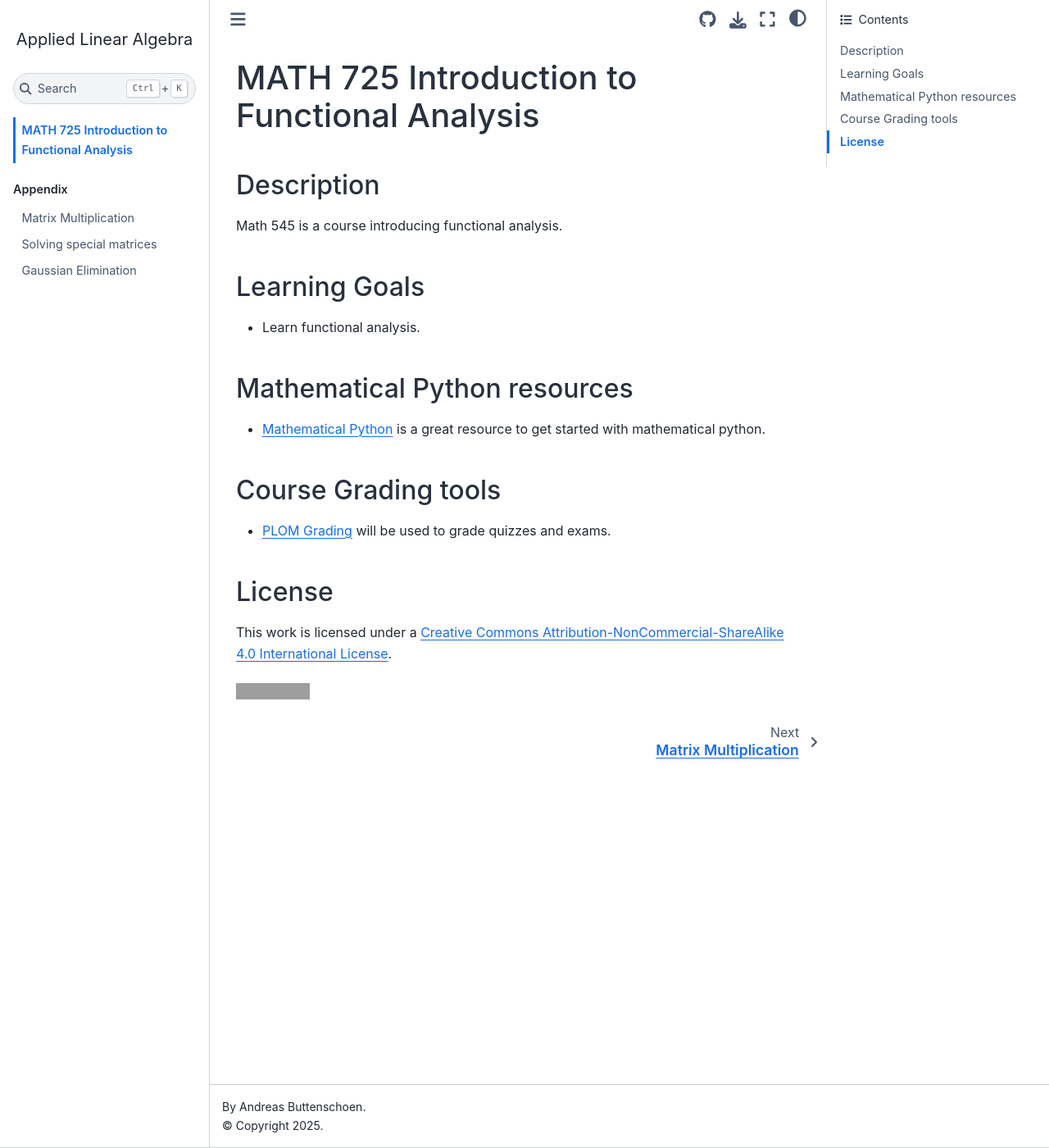
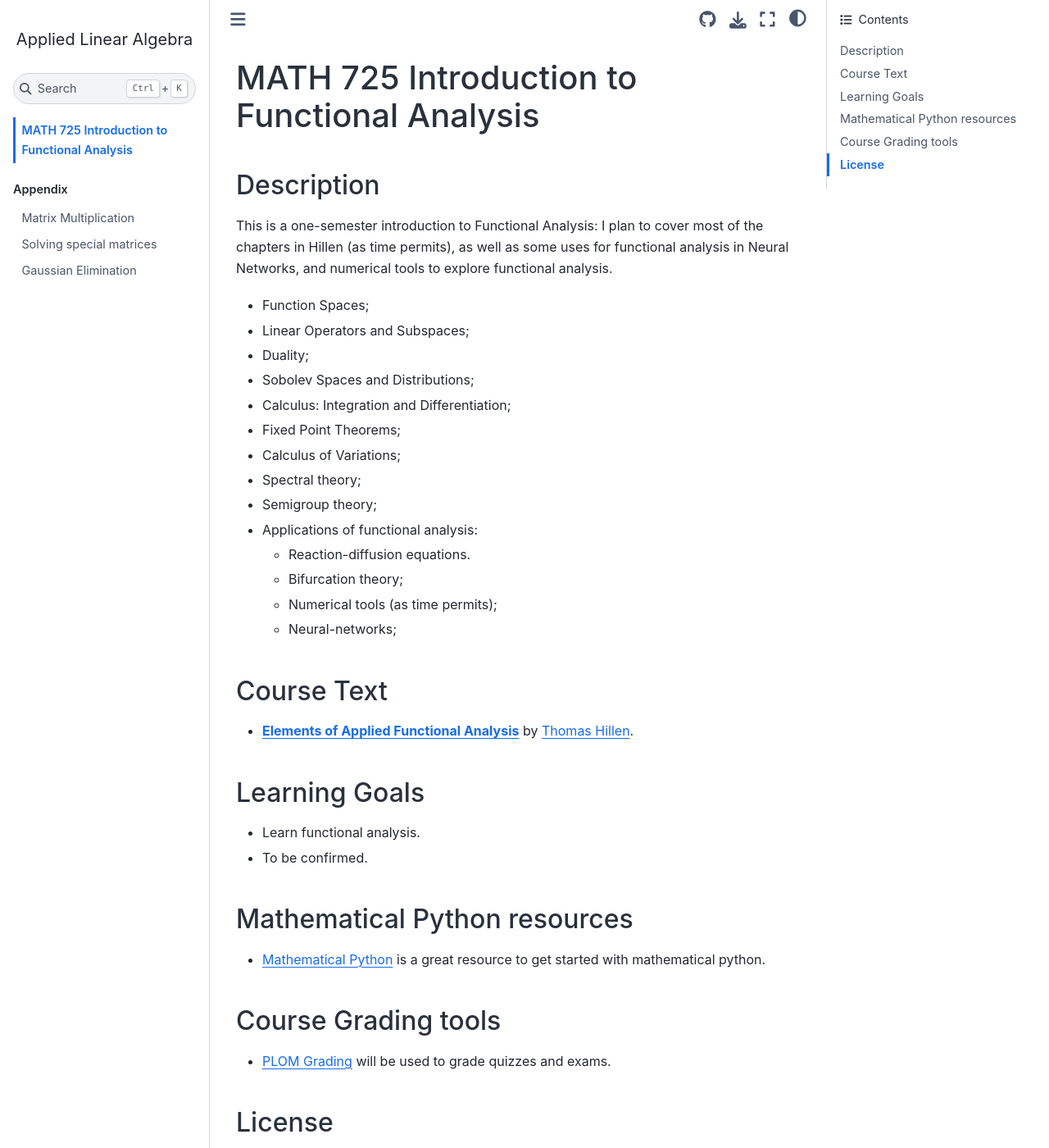
Before and after one commit to adrs0049/MATH725, a Jupyter Book: the page built from index.md, in a window 1280 px wide and 1400 px high. Shown: the whole window at 82% size. Built offline with Jupyter Book 1.0.4 settings and Sphinx 7.4.7 and the Sphinx Book theme 1.1.4, drawn with Linux system fonts in a browser that asks for light colours; pages that are not in the unit, such as notebooks, are missing from menus; grey boxes are pictures that could not be loaded.

Commit message:
Update index.

```diff
--- a/index.md
+++ b/index.md
@@ -2,12 +2,31 @@
 
 ## Description
 
-Math 545 is a course introducing functional analysis.
+This is a one-semester introduction to Functional Analysis: I plan to cover most of the chapters in Hillen (as time permits), as well as some uses for functional analysis in Neural Networks, and numerical tools to explore functional analysis.
 
+* Function Spaces;
+* Linear Operators and Subspaces;
+* Duality;
+* Sobolev Spaces and Distributions;
+* Calculus: Integration and Differentiation;
+* Fixed Point Theorems;
+* Calculus of Variations;
+* Spectral theory;
+* Semigroup theory;
+* Applications of functional analysis:
+    * Reaction-diffusion equations.
+    * Bifurcation theory;
+    * Numerical tools (as time permits);
+    * Neural-networks;
+
+## Course Text
+
+* [**Elements of Applied Functional Analysis**](https://www.math.ualberta.ca/~thillen/FA-book-June2023.pdf) by [Thomas Hillen](https://www.math.ualberta.ca/~thillen).
 
 ## Learning Goals
 
 * Learn functional analysis.
+* To be confirmed.
 
 ## Mathematical Python resources
 
```
